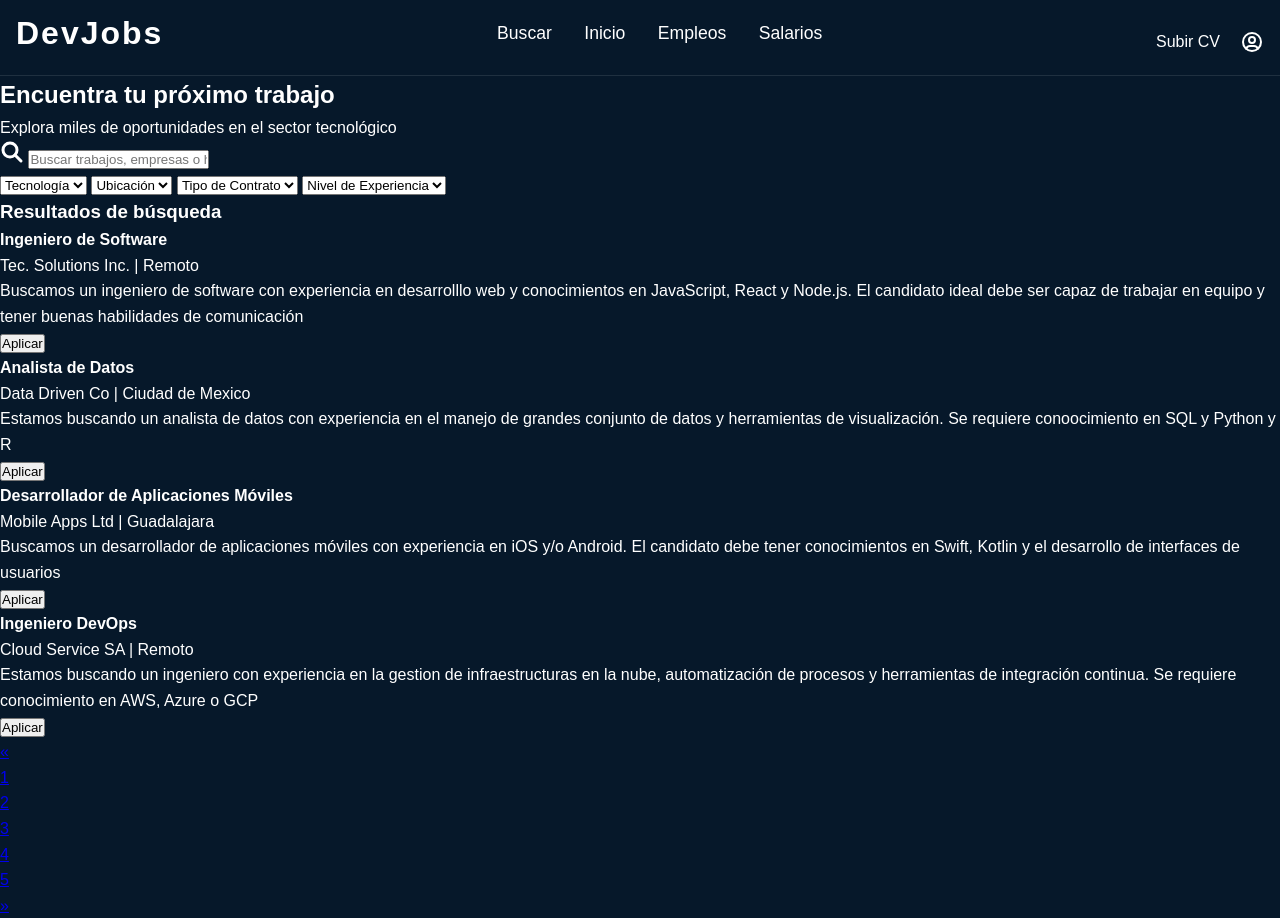
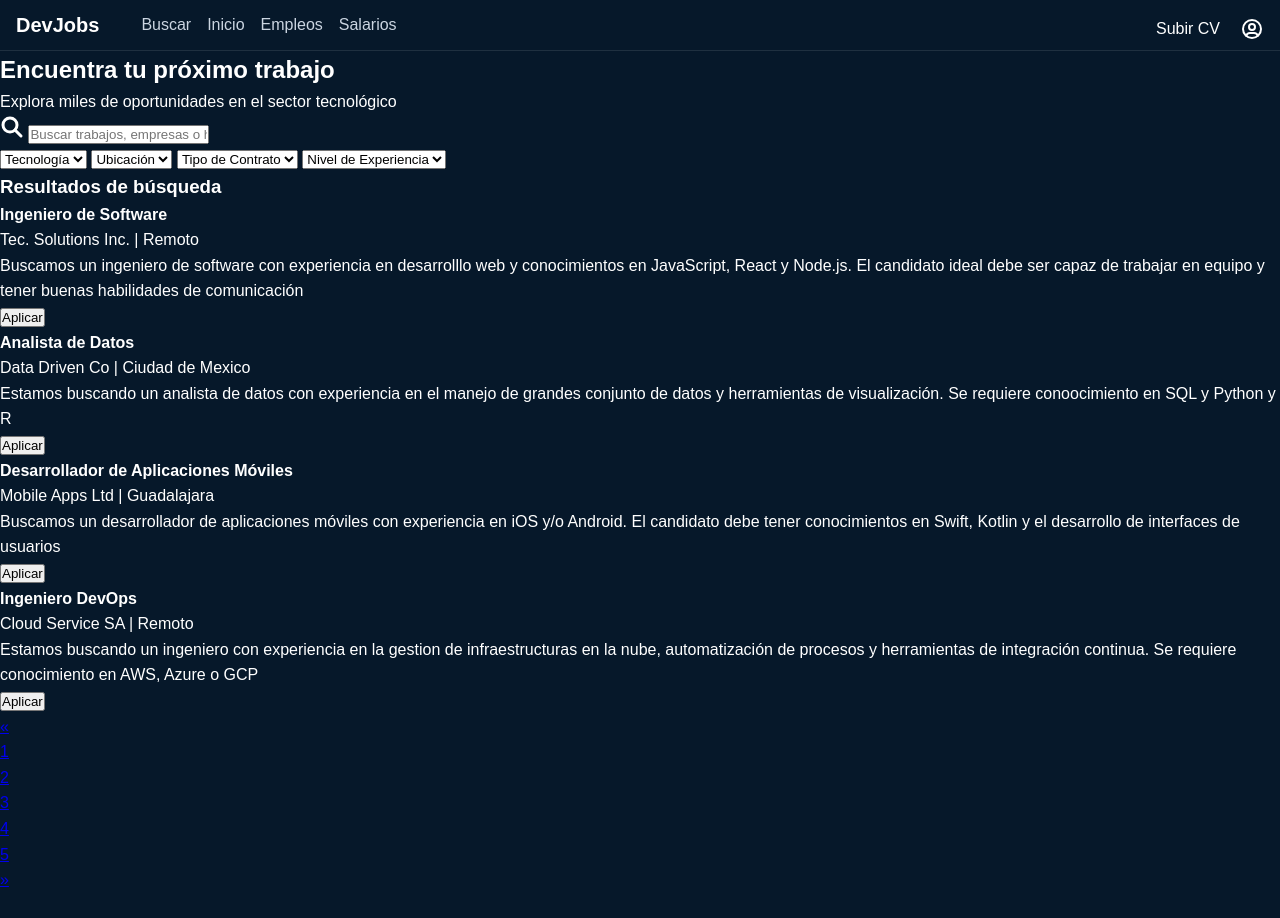
Before and after one commit to indiracoder/DevJobs, a plain HTML site: page buscador.html in a window 1280 px wide. After the commit the page ends 893 px from the top, so only its background shows below. Drawn offline with Linux system fonts and the light colour scheme; a web font is replaced by a local one.

Commit message:
Styles /Header/Nav

```diff
--- a/buscador.css
+++ b/buscador.css
@@ -45,32 +45,33 @@ header {
   padding: .5rem 1rem;
   display: flex;
   align-items: center;
-  justify-content: space-between;
   gap: 2rem;
 
-}
-
-header h2 {
-  font-size: 2rem;
-  margin-bottom: 8px;
-  letter-spacing: 2px;
+  h2 {
+    font-size: 1.25rem;
+    font-weight: 700;
+    color: var(--text-primary);
+  }
 }
 
 nav {
-  margin-bottom: 10px;
-}
+  align-items: center;
+  gap: 1rem;
+  display: flex;
+  flex: 1;
+  padding: 0 10px;
 
-nav a {
-  color: var(--text-primary);
-  text-decoration: none;
-  margin: 0 14px;
-  font-weight: 500;
-  font-size: 1.1rem;
-  transition: color 0.2s;
-}
+  a {
+    text-decoration: none;
+    color: var(--text-secondary);
+    transition: color 0.2s;
+    font-weight: 500;
 
-nav a:hover {
-  color: var(--primary-light);
+    &:hover, &:focus {
+      color: var(--primary);
+      outline: none;
+    }
+  }
 }
 
 header div {
```
Also changed, not shown: index.html (+0 -1 lines).
